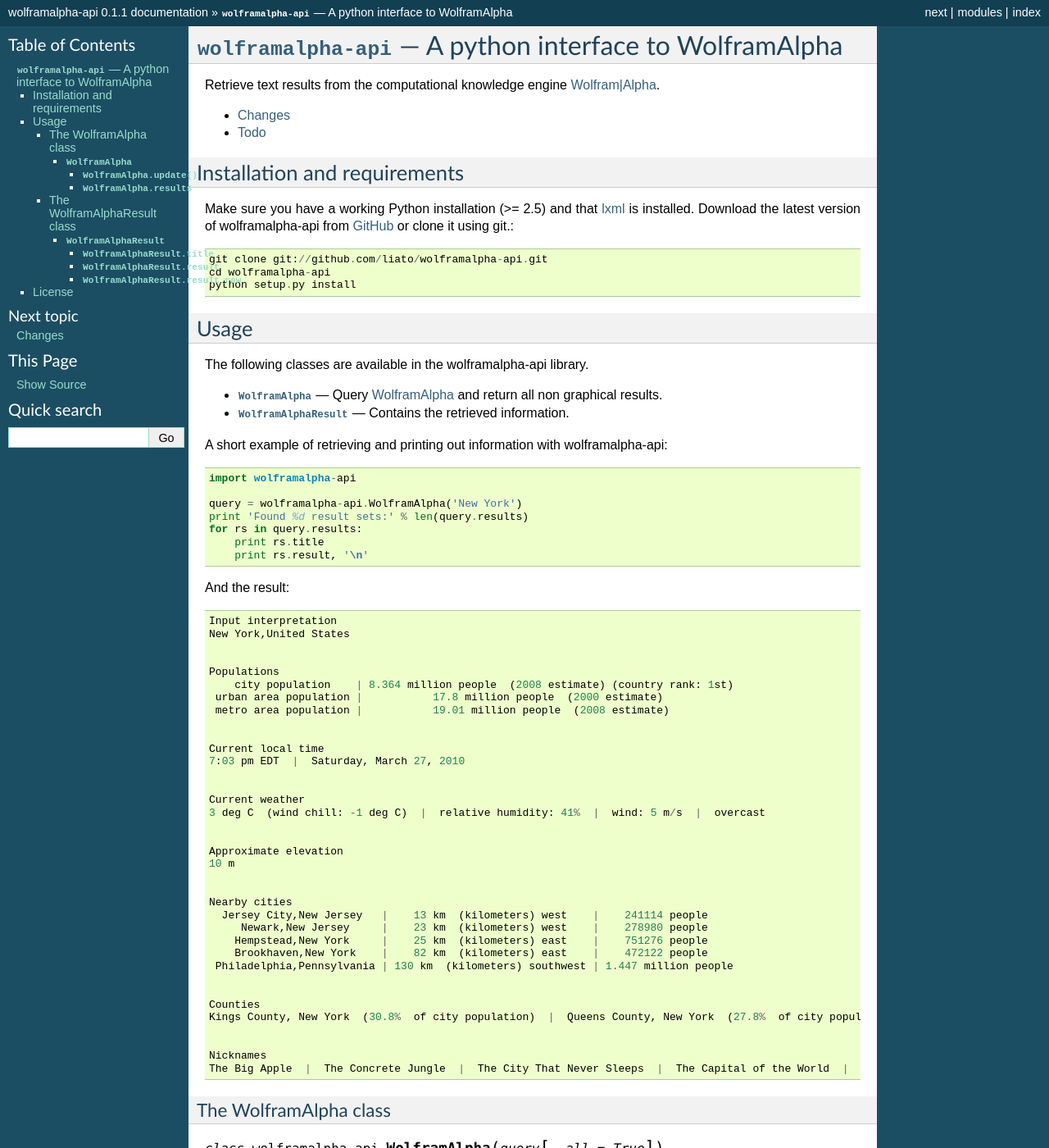
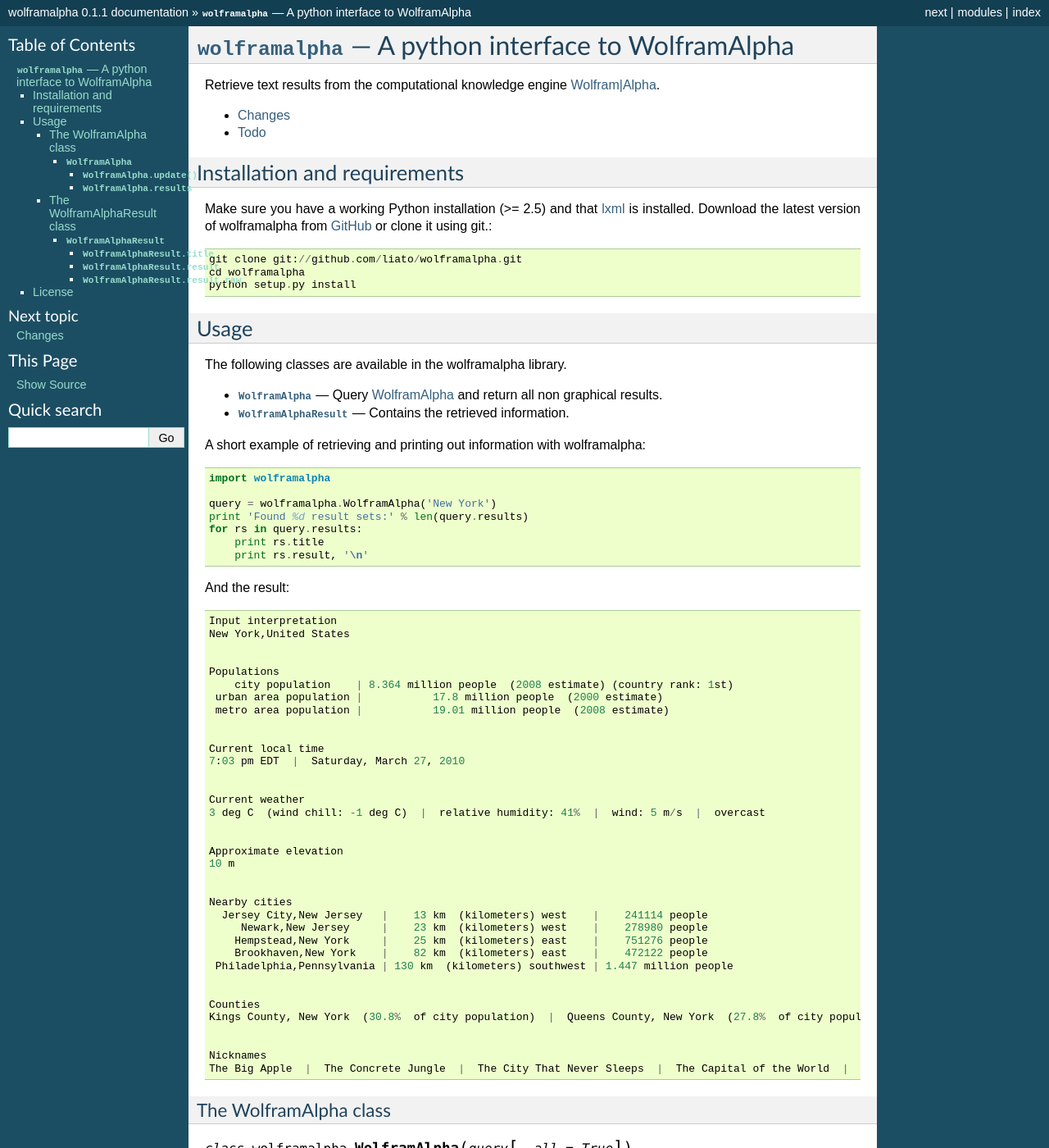
Before and after one commit to liato/wolframalpha, a Sphinx documentation site: the page built from docs/index.rst, in a window 1280 px wide and 1400 px high. Shown: the whole window at 82% size. Built offline with Sphinx 7.4.7, drawn with Linux system fonts in a browser that asks for light colours; some of the changed text lies outside the part shown.

Commit message:
Renamed back to wolframalpha.

```diff
--- a/docs/changes.rst
+++ b/docs/changes.rst
@@ -1,10 +1,5 @@
 Changes
 ============
-
-0.1.1
------
-
-* Renamed the project, it's now called wolframalpha-api.
 
 0.1.0
 -----
--- a/docs/conf.py
+++ b/docs/conf.py
@@ -37,7 +37,7 @@
 master_doc = 'index'
 
 # General information about the project.
-project = u'wolframalpha-api'
+project = u'wolframalpha'
 copyright = u'2010, liato'
 
 # The version info for the project you're documenting, acts as replacement for
@@ -158,7 +158,7 @@
 #html_file_suffix = ''
 
 # Output file base name for HTML help builder.
-htmlhelp_basename = 'wolframalpha-apidoc'
+htmlhelp_basename = 'wolframalphadoc'
 
 
 # -- Options for LaTeX output --------------------------------------------------
@@ -172,7 +172,7 @@
 # Grouping the document tree into LaTeX files. List of tuples
 # (source start file, target name, title, author, documentclass [howto/manual]).
 latex_documents = [
-  ('index', 'wolframalpha-api.tex', u'wolframalpha-api Documentation',
+  ('index', 'wolframalpha.tex', u'wolframalpha Documentation',
    u'liato', 'manual'),
 ]
 
--- a/docs/index.rst
+++ b/docs/index.rst
@@ -1,7 +1,7 @@
-:mod:`wolframalpha-api` --- A python interface to WolframAlpha
-==============================================================
+:mod:`wolframalpha` --- A python interface to WolframAlpha
+==========================================================
 
-..  module:: wolframalpha-api
+..  module:: wolframalpha
     :synopsis: A python interface to WolframAlpha.
 
 
@@ -19,28 +19,28 @@
 
 Make sure you have a working Python installation (>= 2.5) and that
 `lxml <http://codespeak.net/lxml/>`_ is installed. Download the latest version
-of wolframalpha-api from `GitHub <http://github.com/liato/wolframalpha-api>`_ or
+of wolframalpha from `GitHub <http://github.com/liato/wolframalpha>`_ or
 clone it using git.::
 
-    git clone git://github.com/liato/wolframalpha-api.git
-    cd wolframalpha-api
+    git clone git://github.com/liato/wolframalpha.git
+    cd wolframalpha
     python setup.py install
 
 
 Usage
 -----
 
-The following classes are available in the wolframalpha-api library.
+The following classes are available in the wolframalpha library.
 
 * :class:`WolframAlpha` --- Query `WolframAlpha <http://www.wolframalpha.com/>`__ and return all non graphical results.
 * :class:`WolframAlphaResult` --- Contains the retrieved information.
 
 
-A short example of retrieving and printing out information with wolframalpha-api::
+A short example of retrieving and printing out information with wolframalpha::
 
-    import wolframalpha-api
+    import wolframalpha
 
-    query = wolframalpha-api.WolframAlpha('New York')
+    query = wolframalpha.WolframAlpha('New York')
     print 'Found %d result sets:' % len(query.results)
     for rs in query.results:
         print rs.title
--- a/wolframalpha-api.py
+++ b/wolframalpha.py
@@ -5,7 +5,7 @@
 
 from lxml.html import document_fromstring, tostring
 
-__version__ = '0.1.1'
+__version__ = '0.1.0'
 
 
 class TextTable(object):
```
Also changed, not shown: README.rst (+7 -7 lines), setup.py (+4 -4 lines).
